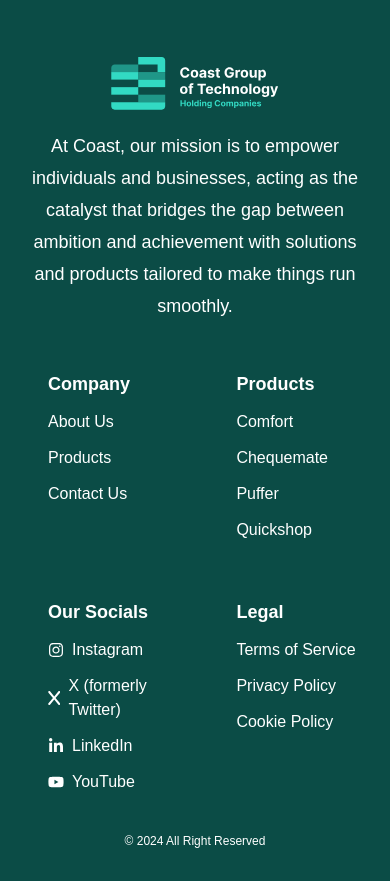
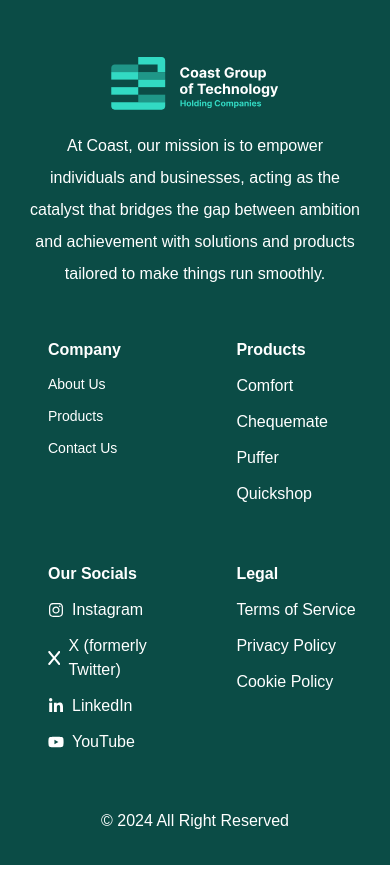
Before and after one commit to chequemate-org/coast, a React (Vite) app: page / in a window 390 px wide. Shown: the part 6900-7781 px from the top of the page. Built offline with nearby package versions, Linux system fonts and the light colour scheme; a web font is replaced by a local one.

Commit message:
fix: hot fix

```diff
--- a/src/components/ContactSection.jsx
+++ b/src/components/ContactSection.jsx
@@ -39,7 +39,7 @@
           <ContactInfo
             icon={HiOutlineMail}
             title="Send us an Email"
-            content="helllo@coastgroup.tech"
+            content="hello@coastgroup.tech"
           />
 
           <ContactInfo
--- a/src/components/Footer.jsx
+++ b/src/components/Footer.jsx
@@ -49,7 +49,7 @@
             />
           </div>
         </Link>
-        <p className="text-center leading-8 text-lg mb-12">
+        <p className="text-center leading-8 md:text-lg text-base mb-12">
           At Coast, our mission is to empower individuals and businesses, acting
           as the catalyst that bridges the gap between ambition and achievement
           with solutions and products tailored to make things run smoothly.
@@ -58,8 +58,8 @@
         {/* Columns Container */}
         <div className="grid grid-cols-2 gap-x-[20%] gap-y-14 pl-5">
           {/* Company Section */}
-          <div className="w-full">
-            <h3 className="font-semibold mb-3 text-lg">Company</h3>
+          <div className="w-full md:text-base text-sm">
+            <h3 className="font-semibold mb-3 text-base md:text-lg">Company</h3>
             <ul className="space-y-3">
               <li>
                 <Link to="/about-us" className="hover:text-primary3">
@@ -87,7 +87,9 @@
 
           {/* Products Section */}
           <div className="w-full">
-            <h3 className="font-semibold mb-3 text-lg">Products</h3>
+            <h3 className="font-semibold mb-3 text-base md:text-lg">
+              Products
+            </h3>
             <ul className="space-y-3">
               <li>
                 <a
@@ -126,7 +128,9 @@
 
           {/* Socials Section */}
           <div className="w-full">
-            <h3 className="font-semibold mb-3 text-lg">Our Socials</h3>
+            <h3 className="font-semibold mb-3 text-base md:text-lg">
+              Our Socials
+            </h3>
             <ul className="space-y-3">
               <li>
                 <a
@@ -173,7 +177,7 @@
 
           {/* Legal Section */}
           <div className="w-full">
-            <h3 className="font-semibold mb-3 text-lg">Legal</h3>
+            <h3 className="font-semibold mb-3 text-base md:text-lg">Legal</h3>
             <ul className="space-y-3">
               <li>
                 <a href="#terms" className="hover:text-primary3">
@@ -325,10 +329,9 @@
         </div>
       </div>
 
-      {/* Footer Bottom - Different styles for mobile and desktop */}
       <div className="container max-w-[1540px] mx-auto px-[5%] pt-[10%]">
         <div className="flex flex-col lg:flex-row justify-between items-center">
-          <p className="text-xs sm:text-sm mb-4 lg:mb-0">
+          <p className="md:text-lg text-base my-4 lg:mb-0">
             © 2024 All Right Reserved
           </p>
 
```
